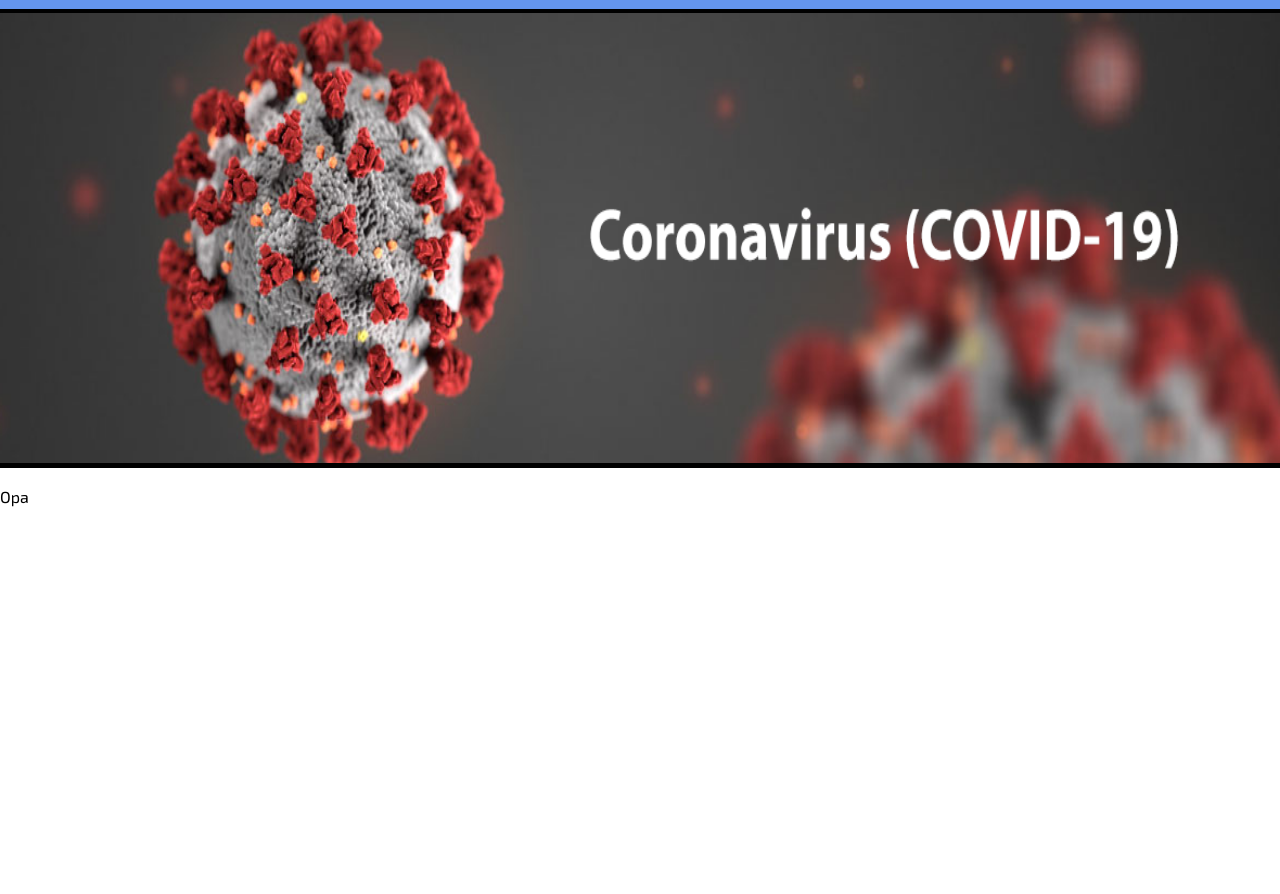
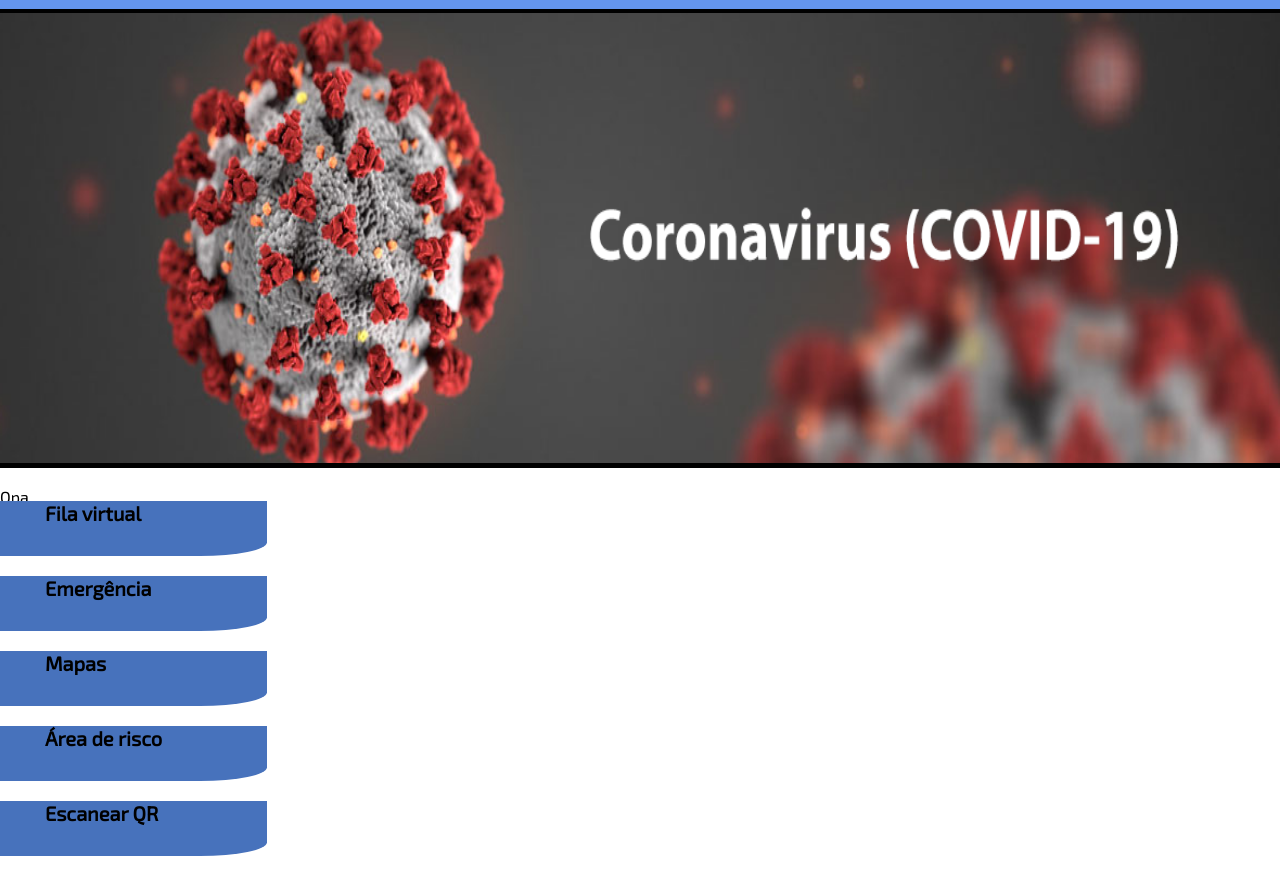
Before and after one commit to Hackathon-FGA-2020/Desafio-1-Grupo-8, a plain HTML site: page site/index.html in a window 1280 px wide. Shown: the part 94-988 px from the top of the page. Drawn offline with Linux system fonts and the light colour scheme.

Commit message:
Adição do menu de navegação lateral

```diff
--- a/site/index.html
+++ b/site/index.html
@@ -22,6 +22,14 @@
             <img src="img/header-banner.jpg">
         </div>
 
+        <aside class="navegs">
+            <p>Fila virtual</p>
+            <p>Emergência</p>
+            <p>Mapas</p>
+            <p>Área de risco</p>
+            <p>Escanear QR</p>
+        </aside>
+
 
         <p style="padding-bottom: 2000px;">Opa</p>
         <footer>
--- a/site/styles.css
+++ b/site/styles.css
@@ -57,3 +57,27 @@ body {
     width: 100%;
     border-bottom:black 5px solid;
 }
+
+.navegs {
+    display: inline;
+    padding: 10px 0px 0px 0px;
+    position:fixed;
+
+}
+
+.navegs p {
+
+    padding: 0px 30px 0px 45px;
+    background-color: rgb(71, 114, 188);
+    width: 100%;
+    height: 55px;
+    border-bottom-right-radius: 25%;
+    font-weight: 900;
+    font-size: 20px;
+
+}
+
+.navegs p:hover{
+    background-color: rgb(98, 138, 224);
+    color: rgb(154, 213, 236);
+}
```
